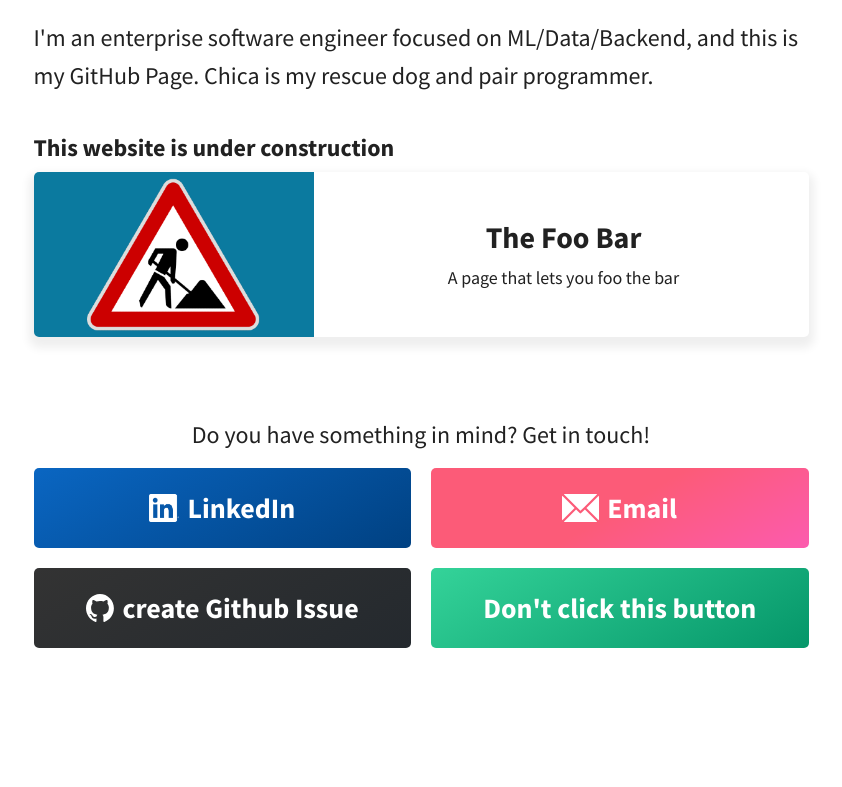
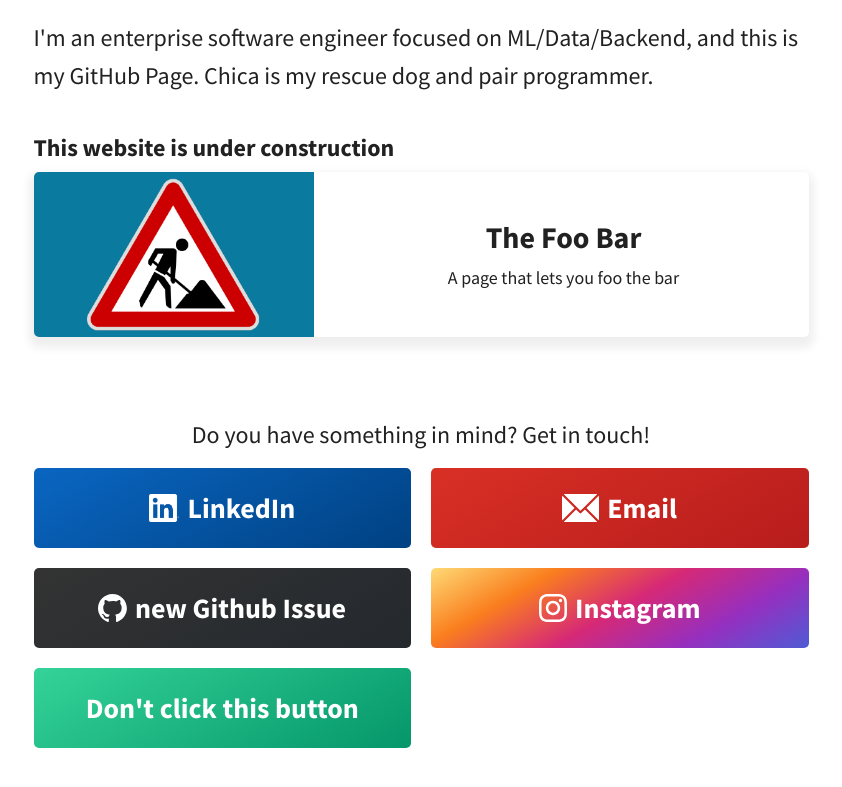
Before and after one commit to Jiawei-Wang/jiawei-wang.github.io, a React app: page / in a window 1280 px wide. Shown: the part 323-1110 px from the top of the page, without its empty margins (219-1061 px from the left). Before the commit the page ends 1036 px from the top, so only its background shows below. Built offline with nearby package versions, Linux system fonts and the light colour scheme; the HTML template or start-up script is replaced by a standard one.

Commit message:
add instagram

```diff
--- a/src/components/ProviderComponent.css
+++ b/src/components/ProviderComponent.css
@@ -177,12 +177,17 @@
 
 /* Mail gradient */
 .ButtonLink.mail {
-  background: linear-gradient(150deg, #fc5b78 50%, #fc5bae);
+  background: linear-gradient(150deg, #d93025 0%, #b71c1c 100%);
 }
 
 /* GitHub gradient */
 .ButtonLink.github {
   background: linear-gradient(150deg, #333333 0%, #24292e 100%);
+}
+
+/* Instagram gradient */
+.ButtonLink.instagram {
+  background: linear-gradient(150deg, #feda75 0%, #fa7e1e 25%, #d62976 50%, #962fbf 75%, #4f5bd5 100%);
 }
 
 /* nothing button gradient */
--- a/src/components/ProviderComponent.tsx
+++ b/src/components/ProviderComponent.tsx
@@ -11,6 +11,7 @@
 import linkedinIcon from "../images/linkedin.png";
 import mailIcon from "../images/mail.svg";
 import githubIcon from "../images/github.svg";
+import insIcon from "../images/instagram.svg"
 
 const Provider: React.FC = () => {
   const plusOneRef = useRef<HTMLSpanElement>(null);
@@ -105,7 +106,20 @@
               src={githubIcon}
               className="ButtonIcon"
             />{" "}
-            create Github Issue
+            new Github Issue
+          </a>
+          <a
+            target="_blank"
+            rel="noopener"
+            href="https://www.instagram.com/real.jiawei.wang/"
+            className="ButtonLink instagram"
+          >
+            <img
+              alt="Instagram Icon"
+              src={insIcon}
+              className="ButtonIcon"
+            />{" "}
+            Instagram
           </a>
           <a className="ButtonLink nothing" onClick={handleClick}>
             Don't click this button
```
Also changed, not shown: src/images/instagram.svg (added).
